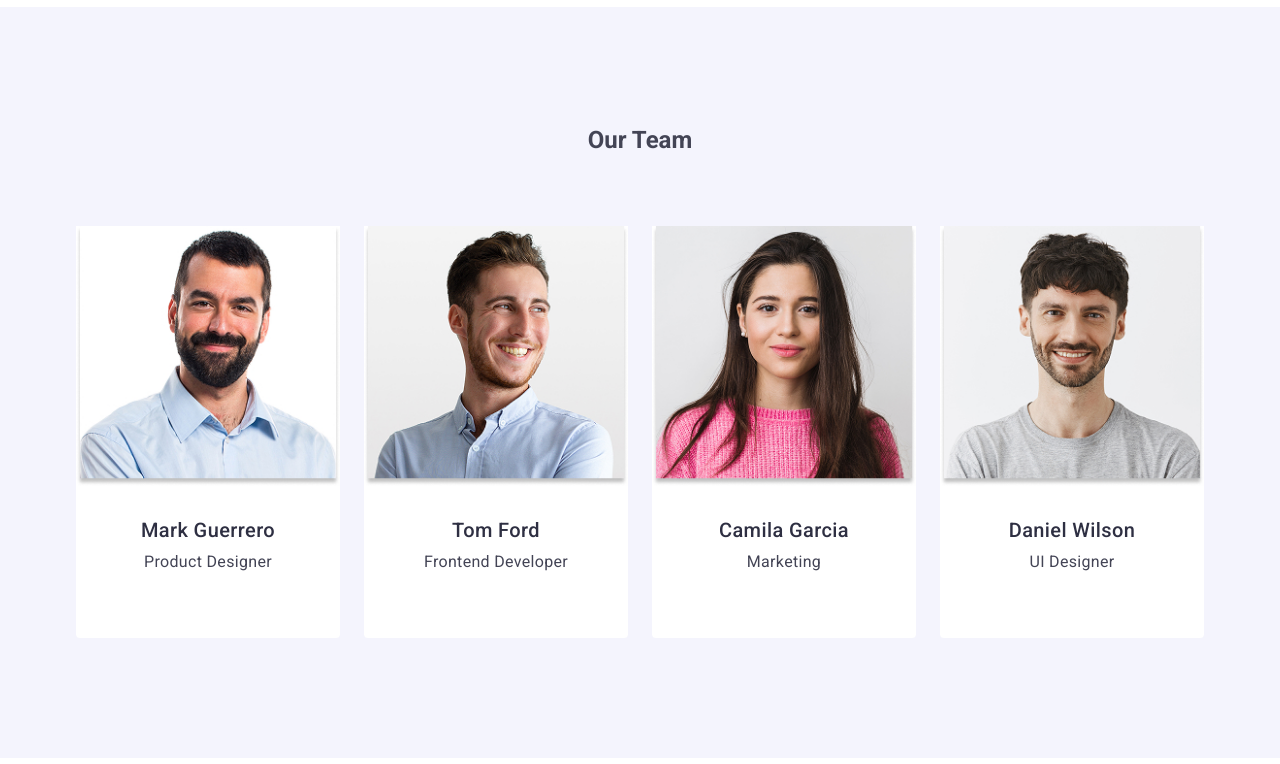
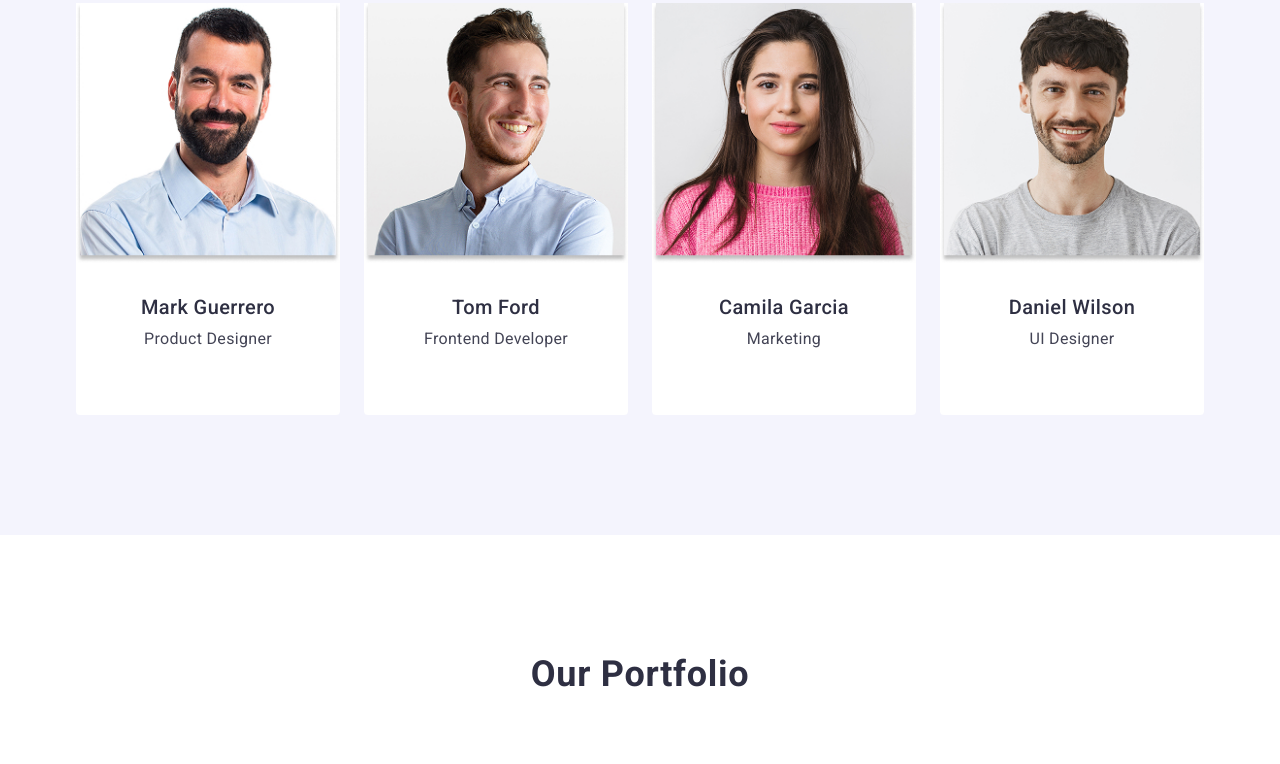
Before and after one commit to sofiapaplik/goit-markup-hw-03, a plain HTML site: page index.html in a window 1280 px wide. Shown: the part 1254-2018 px from the top of the page. Drawn offline with nearby package versions, Linux system fonts and the light colour scheme.

Commit message:
add changes

```diff
--- a/css/styles.css
+++ b/css/styles.css
@@ -145,6 +145,8 @@ gap: 40px;
     display: block;
     margin: 0 auto;
     margin-top: 48px;
+    border-radius: 4px;
+    border: none;
 }
 
 .main-button:hover,
@@ -168,9 +170,6 @@ background: #404bbf;
 .features-list {
     display: flex;
     gap: 24px;
-    padding-top: 120px;
-    padding-bottom: 120px;
-
 }
 
 .features-item {
@@ -188,6 +187,7 @@ background: #404bbf;
     line-height: 1.2;
     letter-spacing: 0.02em;
     color: #2e2f42;
+    margin-bottom: 8px;
 }
 
 .features-text {
@@ -198,8 +198,13 @@ background: #404bbf;
 }
 
 .section-title-team {
+    margin-bottom: 72px;
+    font-weight: 700;
+    font-size: 36px;
+    line-height: 1.11;
+    letter-spacing: 0.02em;
     text-align: center;
-    margin-bottom: 72px;
+    color: #2e2f42;
 }
 
 .team-section {
@@ -253,10 +258,17 @@ background: #404bbf;
     line-height: 1.2;
     letter-spacing: 0.02em;
     color: #2e2f42;
+    margin-bottom: 8px;
 }
 
 .section-title {
     margin-bottom: 72px;
+    font-weight: 700;
+    font-size: 36px;
+    line-height: 1.11;
+    letter-spacing: 0.02em;
+    text-align: center;
+    color: #2e2f42;
 }
 
 .portfolio-list {
@@ -305,10 +317,11 @@ background: #404bbf;
     letter-spacing: 0.03em;
     text-transform: uppercase;
     color: #f4f4fd;
+    display: flex;
 }
 
 .footer-logo .footer-logo-part {
     color: #4d5ae5;
+    display: inline-block;
     margin-bottom: 16px;
-    display: inline-block;
 }
```
